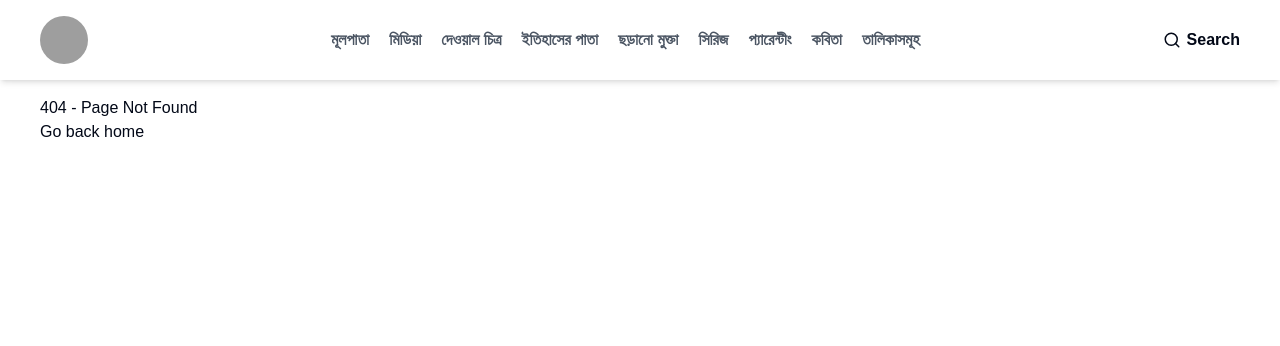
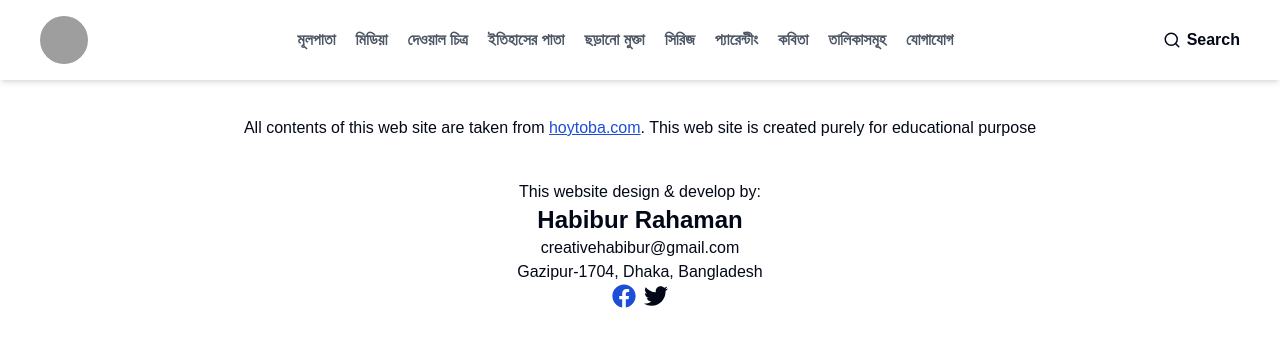
Before and after one commit to creativehabib/hoytoba-theme, a Next.js app: page /contact in a window 1280 px wide. Before the commit this address had no page. Shown: the top 346 px of the page. Built offline with nearby package versions, Linux system fonts and the light colour scheme; grey boxes are pictures that could not be loaded.

Commit message:
some design add

```diff
--- /dev/null
+++ b/app/contact/page.tsx
@@ -0,0 +1,27 @@
+import React from 'react';
+import Link from "next/link";
+import {FaFacebook, FaTwitter} from "react-icons/fa";
+
+const Contact = () => {
+    return (
+        <div>
+            <div className="text-center mt-5">
+                <div className="mt-5">
+                    <p>All contents of this web site are taken from <Link href={'https://hoytoba.com'} target={'_blank'} className="underline text-blue-700">hoytoba.com</Link>.
+                    This web site is created purely for educational purpose</p>
+                    <p className="mt-10">This website design & develop by:</p>
+                    <h1 className="text-2xl font-bold">Habibur Rahaman</h1>
+                    <p>creativehabibur@gmail.com</p>
+                    <p>Gazipur-1704, Dhaka, Bangladesh</p>
+                </div>
+                <div className="flex space-x-2 items-center justify-center">
+                    <Link href={'https://fb.com/creativehabibs'} target={'_blank'}
+                          className="text-blue-700 text-2xl"><FaFacebook/></Link>
+                    <Link href={'https://x.com/creativehabib'} target={'_blank'} className="text-2xl"><FaTwitter/></Link>
+                </div>
+            </div>
+        </div>
+    );
+};
+
+export default Contact;
--- a/app/layout.tsx
+++ b/app/layout.tsx
@@ -4,22 +4,11 @@ import "./globals.css";
 import React, {Suspense} from "react";
 import Loading from "@/app/loading";
 import Navbar from "@/components/Navbar";
-import { MusicPlayerProvider, useMusicPlayer } from '@/context/MusicPlayerContext';
-import MusicPlayer from '@/components/MusicPlayer';
+import { MusicPlayerProvider } from '@/context/MusicPlayerContext';
 
-const geistSans = localFont({
-  src: "./fonts/GeistVF.woff",
-  variable: "--font-geist-sans",
-  weight: "100 900",
-});
-const geistMono = localFont({
-  src: "./fonts/GeistMonoVF.woff",
-  variable: "--font-geist-mono",
-  weight: "100 900",
-});
 
 export const metadata: Metadata = {
-  title: "Recipe Next js App",
+  title: "Hoytoba.vercel.ap - হয়তোবা.কম",
   description: "Generated by create next app",
 };
 
@@ -31,13 +20,13 @@ export default function RootLayout({
   return (
     <html lang="en">
       <body
-        className={`${geistSans.variable} ${geistMono.variable} antialiased relative`}
+        className={`antialiased relative flex flex-col min-h-screen`}
        suppressHydrationWarning={true}>
         <MusicPlayerProvider>
 
 
       <Navbar/>
-      <main className="container max-w-7xl mx-auto px-4 mt-24 lg:px-10 sm:px-4 md:px-8">
+      <main className="container flex-auto max-w-7xl mx-auto px-4 mt-24 lg:px-10 sm:px-4 md:px-8">
         <Suspense fallback={<Loading/>}>{children}</Suspense>
       </main>
       </MusicPlayerProvider>
--- a/components/AlbumDetailsContent.tsx
+++ b/components/AlbumDetailsContent.tsx
@@ -46,7 +46,7 @@ const AlbumDetailsContent = ({ slug }: { slug: string }) => {
                     src: track.stream_url,
                     cover: album.album.thumbnail_url,
                 },
-                trackList // Pass the entire tracklist
+                trackList // Pass the entire track list
             );
         }
 
--- a/components/Navbar.tsx
+++ b/components/Navbar.tsx
@@ -46,6 +46,7 @@ const Navbar = () => {
                             <li className="nav-item">প্যারেন্টীং</li>
                             <li className="nav-item">কবিতা</li>
                             <li className="nav-item">তালিকাসমূহ</li>
+                            <li className="nav-item"><Link href={'/contact'}>যোগাযোগ</Link></li>
                         </ul>
                     </div>
 
@@ -81,6 +82,7 @@ const Navbar = () => {
                         <li className="nav-item">প্যারেন্টীং</li>
                         <li className="nav-item">কবিতা</li>
                         <li className="nav-item">তালিকাসমূহ</li>
+                        <li className="nav-item"><Link href={'/contact'}>যোগাযোগ</Link></li>
                     </ul>
                 </div>
 
--- a/context/MusicPlayerContext.tsx
+++ b/context/MusicPlayerContext.tsx
@@ -37,7 +37,7 @@ export const MusicPlayerProvider = ({ children }: { children: ReactNode }) => {
         setCurrentTrack(track);
         setTrackList(tracks); // Set the track list
         setCurrentIndex(tracks.findIndex(t => t.src === track.src)); // Update current index
-        setIsPlaying(true); // Auto-play when a new track is selected
+        setIsPlaying(true); // Autoplay when a new track is selected
     };
 
     const togglePlayPause = () => {
--- a/tailwind.config.ts
+++ b/tailwind.config.ts
@@ -1,6 +1,30 @@
 import type { Config } from "tailwindcss";
 
-const config: Config = {
+const config: {
+	plugins: { handler: () => void }[];
+	theme: {
+		extend: {
+			borderRadius: { md: string; sm: string; lg: string };
+			colors: {
+				border: string;
+				ring: string;
+				popover: { foreground: string; DEFAULT: string };
+				foreground: string;
+				accent: { foreground: string; DEFAULT: string };
+				destructive: { foreground: string; DEFAULT: string };
+				secondary: { foreground: string; DEFAULT: string };
+				input: string;
+				background: string;
+				muted: { foreground: string; DEFAULT: string };
+				chart: { "1": string; "2": string; "3": string; "4": string; "5": string };
+				card: { foreground: string; DEFAULT: string };
+				primary: { foreground: string; DEFAULT: string }
+			}
+		}
+	};
+	darkMode: string[];
+	content: string[]
+} = {
     darkMode: ["class"],
     content: [
     "./pages/**/*.{js,ts,jsx,tsx,mdx}",
@@ -58,6 +82,8 @@ const config: Config = {
   		}
   	}
   },
-  plugins: [require("tailwindcss-animate")],
+  plugins: [
+	  require("tailwindcss-animate")
+  ],
 };
 export default config;
```
